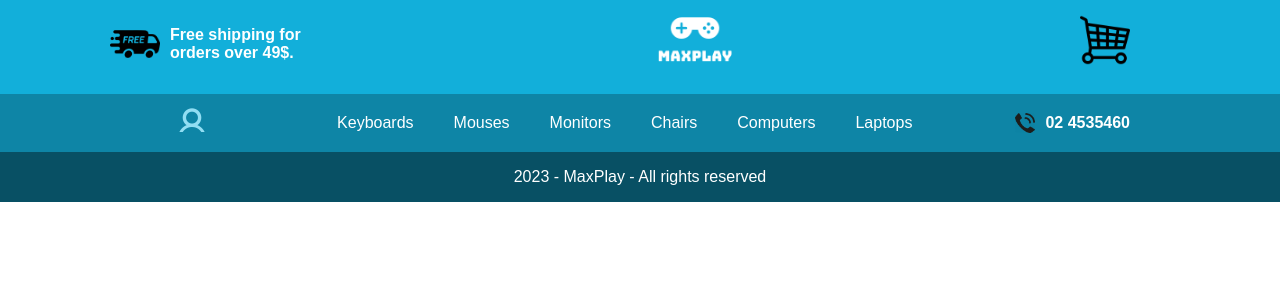
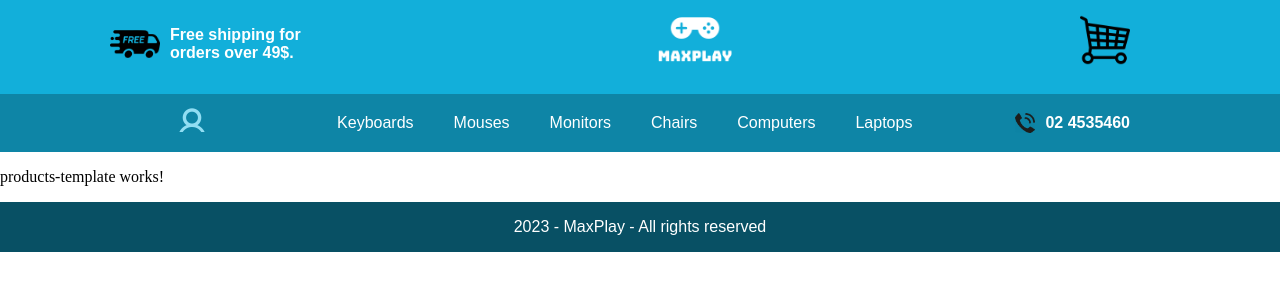
Before and after one commit to DimitarZlatev10/Hardware-site-project, an Angular app in the folder Angular Application/hardware-site-project/: page /products/Chair in a window 1280 px wide. Before the commit this address led to /. Shown: the top 300 px of the page. Built offline with nearby package versions, Linux system fonts and the light colour scheme.

Commit message:
created products component and routing

```diff
--- a/Angular Application/hardware-site-project/src/app/app-routing.module.ts
+++ b/Angular Application/hardware-site-project/src/app/app-routing.module.ts
@@ -3,6 +3,7 @@ import { RouterModule, Routes } from '@angular/router';
 import { LoginComponent } from './auth/login/login.component';
 import { RegisterComponent } from './auth/register/register.component';
 import { HomeComponent } from './core/home/home.component';
+import { ProductsTemplateComponent } from './products/products-template/products-template.component';
 
 const routes: Routes = [
   {
@@ -18,6 +19,53 @@ const routes: Routes = [
     path: 'register',
     component: RegisterComponent,
   },
+  {
+    path: 'products',
+    children: [
+      {
+        path: 'Keyboards',
+        component: ProductsTemplateComponent,
+        data: {
+          periphery: ['keyboards'],
+        },
+      },
+      {
+        path: 'Mouses',
+        component: ProductsTemplateComponent,
+        data: {
+          periphery: ['mouses'],
+        },
+      },
+      {
+        path: 'Monitors',
+        component: ProductsTemplateComponent,
+        data: {
+          periphery: ['monitors'],
+        },
+      },
+      {
+        path: 'Chair',
+        component: ProductsTemplateComponent,
+        data: {
+          periphery: ['chair'],
+        },
+      },
+      {
+        path: 'Computers',
+        component: ProductsTemplateComponent,
+        data: {
+          periphery: ['computers'],
+        },
+      },
+      {
+        path: 'Laptops',
+        component: ProductsTemplateComponent,
+        data: {
+          periphery: ['laptops'],
+        },
+      },
+    ],
+  },
 ];
 
 @NgModule({
--- a/Angular Application/hardware-site-project/src/app/app.module.ts
+++ b/Angular Application/hardware-site-project/src/app/app.module.ts
@@ -6,6 +6,7 @@ import { AppRoutingModule } from './app-routing.module';
 import { AppComponent } from './app.component';
 import { AuthModule } from './auth/auth.module';
 import { CoreModule } from './core/core.module';
+import { ProductsModule } from './products/products.module';
 
 @NgModule({
   declarations: [AppComponent],
@@ -17,6 +18,7 @@ import { CoreModule } from './core/core.module';
     AppRoutingModule,
     AuthModule,
     HttpClientModule,
+    ProductsModule,
   ],
 })
 export class AppModule {}
--- a/Angular Application/hardware-site-project/src/app/core/header/header.component.css
+++ b/Angular Application/hardware-site-project/src/app/core/header/header.component.css
@@ -227,3 +227,7 @@
   align-items: center;
   vertical-align: center;
 }
+
+.products-router{
+  text-decoration: none;
+}
--- a/Angular Application/hardware-site-project/src/app/core/header/header.component.html
+++ b/Angular Application/hardware-site-project/src/app/core/header/header.component.html
@@ -74,12 +74,24 @@
     </div>
   </div>
   <div class="middle-section">
-    <div class="periphery">Keyboards</div>
-    <div class="periphery">Mouses</div>
-    <div class="periphery">Monitors</div>
-    <div class="periphery">Chairs</div>
-    <div class="periphery">Computers</div>
-    <div class="periphery">Laptops</div>
+    <a class="products-router" routerLink="/products/Keyboards"
+      ><div class="periphery">Keyboards</div></a
+    >
+    <a class="products-router" routerLink="/products/Mouses"
+      ><div class="periphery">Mouses</div>
+    </a>
+    <a class="products-router" routerLink="/products/Monitors"
+      ><div class="periphery">Monitors</div></a
+    >
+    <a class="products-router" routerLink="/products/Chairs"
+      ><div class="periphery">Chairs</div></a
+    >
+    <a class="products-router" routerLink="/products/Computers">
+      <div class="periphery">Computers</div></a
+    >
+    <a class="products-router" routerLink="/products/Laptops"
+      ><div class="periphery">Laptops</div></a
+    >
   </div>
   <div class="right-section">
     <img class="phone-img" src="../../../assets/phonee.jpg" />
--- /dev/null
+++ b/Angular Application/hardware-site-project/src/app/products/products-template/products-template.component.html
@@ -0,0 +1 @@
+<p>products-template works!</p>
--- /dev/null
+++ b/Angular Application/hardware-site-project/src/app/products/products-template/products-template.component.ts
@@ -0,0 +1,15 @@
+import { Component, OnInit } from '@angular/core';
+
+@Component({
+  selector: 'app-products-template',
+  templateUrl: './products-template.component.html',
+  styleUrls: ['./products-template.component.css']
+})
+export class ProductsTemplateComponent implements OnInit {
+
+  constructor() { }
+
+  ngOnInit(): void {
+  }
+
+}
```
Also changed, not shown: Angular Application/hardware-site-project/src/app/products/products.module.ts (added, +10 -0 lines), Angular Application/hardware-site-project/src/app/products/products-template/products-template.component.css (added), 1 other file (tests, documents, lock files or other folders).
